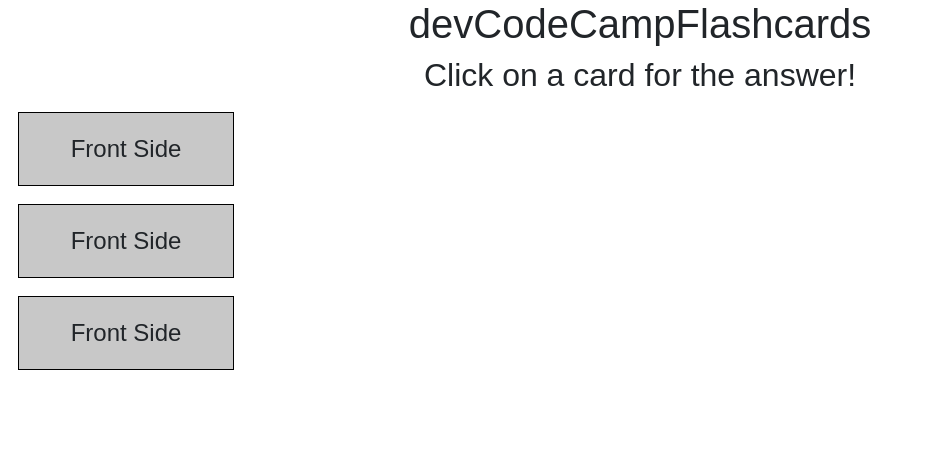
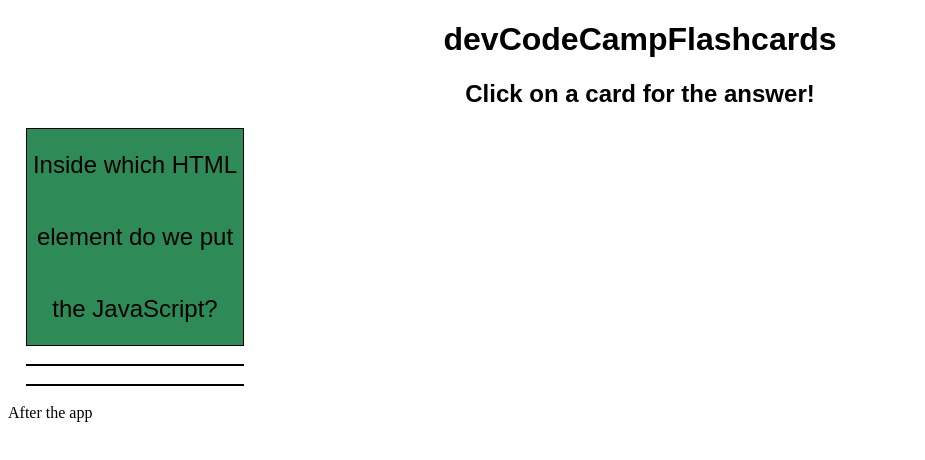
Before and after one commit to sebastianmaxwell1/Flashcards_Frontend, a React (Create React App) app in the folder maxwell-flashcards/: page / in a window 1280 px wide. Shown: the top 460 px of the page, without its empty margins (0-925 px from the left). Built offline with nearby package versions, Linux system fonts and the light colour scheme.

Commit message:
created card.js, created flashcard that switches from Q to A.

```diff
--- /dev/null
+++ b/maxwell-flashcards/src/components/Card.js
@@ -0,0 +1,16 @@
+import React, {useState} from 'react';
+
+export default function Card({ frontSide, backSide }) {
+    const [isFront, changeFace] = useState(true);
+    function handleClick() {
+        changeFace(oldState => !oldState);
+    }
+    const text = isFront ? frontSide : backSide;
+    const sideClass = isFront ? "front" : "back";
+    const classList = `flash-card ${sideClass}`;
+    return (
+        <div className={classList} onClick={handleClick}>
+            {text}
+        </div>
+    );
+}
--- a/maxwell-flashcards/src/components/app.jsx
+++ b/maxwell-flashcards/src/components/app.jsx
@@ -1,17 +1,18 @@
 import React from 'react';
-import './styles.css'
+import './styles.css';
+import Card from './Card';
 
-function Card() {
-    const [text, setText] = React.useState('Front Side')
-    function handleClick() {
-        setText('Back Side');
-    }
-    return (
-        <div className="flash-card" onClick={handleClick}>
-            {text}
-        </div>
-    );
-}
+// function Card(props) {
+//     const [text, setText] = React.useState(props.frontSide)
+//     function handleClick() {
+//         setText(props.backSide);
+//     }
+//     return (
+//         <div className="flash-card" onClick={handleClick}>
+//             {text}
+//         </div>
+//     );
+// }
 
 
 export default function App() {
@@ -19,7 +20,7 @@ export default function App() {
         <div className="App">
             <h1>devCodeCampFlashcards</h1>
             <h2>Click on a card for the answer!</h2>
-            <Card />
+            <Card frontSide='Inside which HTML element do we put the JavaScript?' backSide='Script' />
             <Card />
             <Card />
         </div>
--- a/maxwell-flashcards/src/components/styles.css
+++ b/maxwell-flashcards/src/components/styles.css
@@ -13,3 +13,11 @@
     cursor: pointer;
     user-select: none;
 }
+
+.flash-card.front {
+    background-color: seagreen;
+}
+
+.flash-card.back {
+    background-color: slategrey;
+}
--- a/maxwell-flashcards/src/index.js
+++ b/maxwell-flashcards/src/index.js
@@ -1,9 +1,18 @@
 import React from 'react';
 import ReactDOM from 'react-dom';
 import App from './components/app';
-import 'bootstrap/dist/css/bootstrap.css';
 
-const jsxElement = <h1>Flashcard React App</h1>;
-console.log(jsxElement);
+const rootElement = document.getElementById('root');
+ReactDOM.render(
+    <React.StrictMode>
+        <App />
+        <div>After the app</div>
+    </React.StrictMode>,
+    rootElement
+)
+// import 'bootstrap/dist/css/bootstrap.css';
 
-ReactDOM.render(<App />, document.getElementById('root'));
+// const jsxElement = <h1>Flashcard React App</h1>;
+// console.log(jsxElement);
+
+// ReactDOM.render(<App />, document.getElementById('root'));
```
